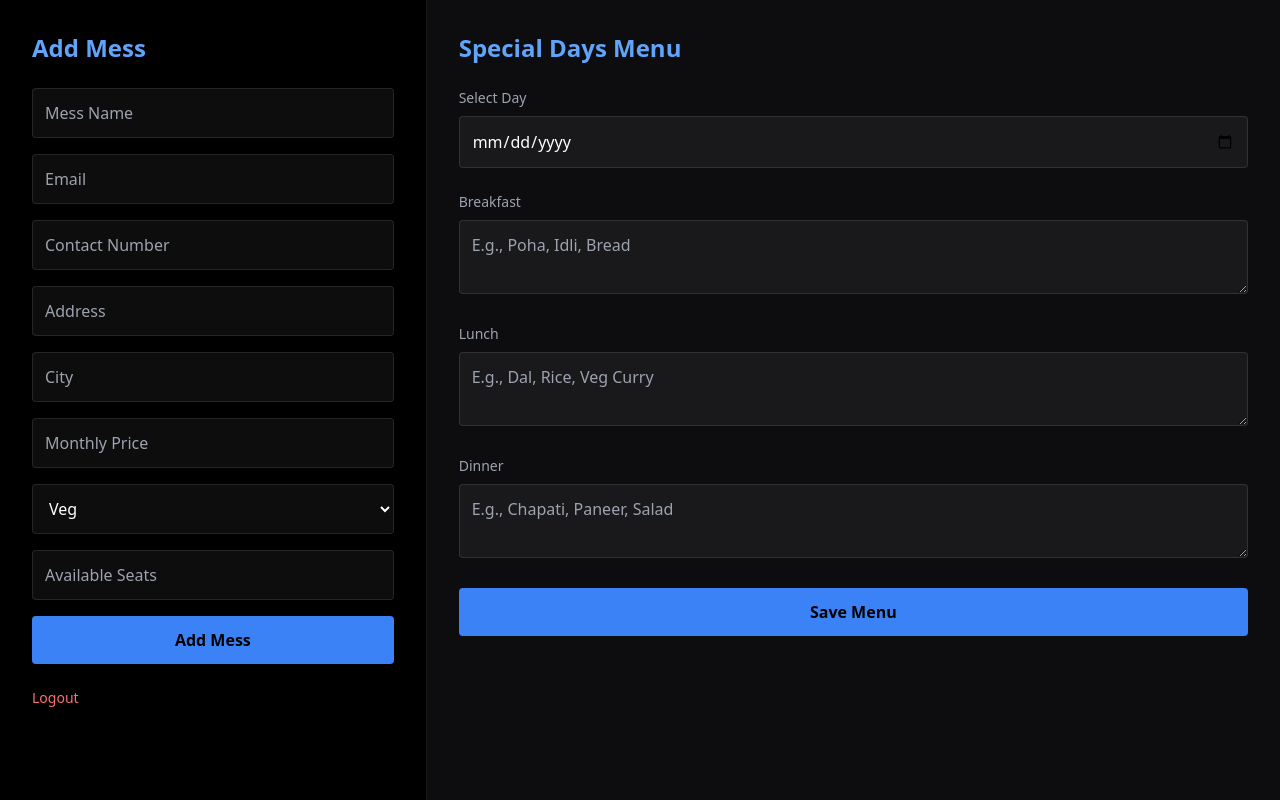
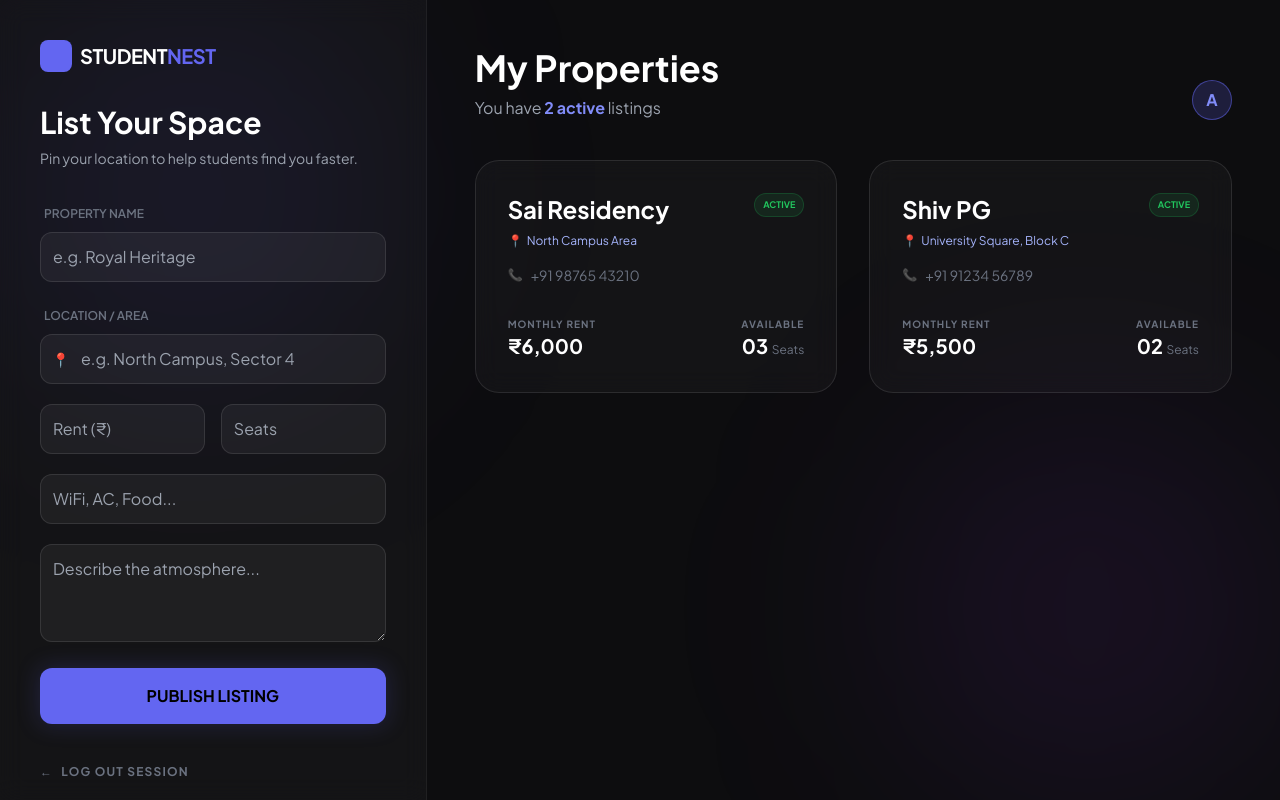
Before and after one commit to vedantmorankar24/hostel_finder_project, a Flask app: page /add_mess in a window 1280 px wide. Run offline with Flask 3, Linux system fonts and the light colour scheme; some libraries are stand-ins or nearby versions.

Commit message:
change in ui

```diff
--- a/Hostel_Mess_Finder_Project/templates/mess_dashboard.html
+++ b/Hostel_Mess_Finder_Project/templates/mess_dashboard.html
@@ -1,99 +1,148 @@
 <!DOCTYPE html>
 <html lang="en">
-
 <head>
     <meta charset="UTF-8">
-    <title>Mess Dashboard | StudentNest</title>
+    <title>Owner Dashboard | StudentNest</title>
     <script src="https://cdn.tailwindcss.com"></script>
-    <link rel="stylesheet" href="{{ url_for('static', filename='css/style.css') }}">
+    <link href="https://fonts.googleapis.com/css2?family=Plus+Jakarta+Sans:wght@400;600;700&display=swap" rel="stylesheet">
+    <style>
+        body { font-family: 'Plus Jakarta Sans', sans-serif; }
+        .glass {
+            background: rgba(255, 255, 255, 0.03);
+            backdrop-filter: blur(12px);
+            -webkit-backdrop-filter: blur(12px);
+        }
+        .gradient-border {
+            border: 1px solid rgba(255, 255, 255, 0.1);
+            transition: all 0.3s cubic-bezier(0.4, 0, 0.2, 1);
+        }
+        .gradient-border:hover {
+            border-color: #6366f1;
+            box-shadow: 0 0 20px rgba(99, 102, 241, 0.2);
+        }
+        /* Custom Scrollbar */
+        ::-webkit-scrollbar { width: 5px; }
+        ::-webkit-scrollbar-track { background: transparent; }
+        ::-webkit-scrollbar-thumb { background: #312e81; border-radius: 10px; }
+    </style>
 </head>
 
-<body class="bg-[#0d0d0f] text-white min-h-screen font-sans">
+<body class="bg-[#0d0d0f] text-gray-200 min-h-screen selection:bg-indigo-500/30">
+
+    <div class="fixed top-0 left-0 w-96 h-96 bg-indigo-600/10 rounded-full blur-[120px] -z-10"></div>
+    <div class="fixed bottom-0 right-0 w-96 h-96 bg-purple-600/10 rounded-full blur-[120px] -z-10"></div>
 
     <div class="flex min-h-screen">
 
-        <!-- LEFT SIDE : ADD MESS -->
-        <div class="w-1/3 bg-black p-8 border-r border-white/10">
-            <h2 class="text-2xl font-bold mb-6 text-blue-400">Add Mess</h2>
+        <aside class="w-1/3 glass p-10 border-r border-white/5 sticky top-0 h-screen overflow-y-auto">
+            <div class="flex items-center gap-2 mb-8">
+                <div class="w-8 h-8 bg-indigo-500 rounded-lg"></div>
+                <h1 class="text-xl font-bold tracking-tight text-white uppercase">Student<span class="text-indigo-500">Nest</span></h1>
+            </div>
 
-            <form method="POST" action="{{ url_for('add_mess') }}" class="space-y-4">
+            <h2 class="text-3xl font-bold mb-2 text-white">List Your Space</h2>
+            <p class="text-gray-400 text-sm mb-8">Pin your location to help students find you faster.</p>
 
-                <input type="text" name="name" placeholder="Mess Name"
-                    class="w-full p-3 rounded bg-white/5 border border-white/10" required>
+            <form method="POST" enctype="multipart/form-data" class="space-y-5">
+                <div>
+                    <label class="text-xs font-semibold text-gray-500 uppercase ml-1">Property Name</label>
+                    <input type="text" name="house_name" placeholder="e.g. Royal Heritage" class="w-full mt-2 p-3 rounded-xl bg-white/5 border border-white/10 focus:border-indigo-500 outline-none transition-all">
+                </div>
 
-                <input type="email" name="email" placeholder="Email"
-                    class="w-full p-3 rounded bg-white/5 border border-white/10" required>
+                <div>
+                    <label class="text-xs font-semibold text-gray-500 uppercase ml-1">Location / Area</label>
+                    <div class="relative mt-2">
+                        <span class="absolute inset-y-0 left-0 pl-3 flex items-center text-gray-500 text-sm">📍</span>
+                        <input type="text" name="location" placeholder="e.g. North Campus, Sector 4" class="w-full pl-10 p-3 rounded-xl bg-white/5 border border-white/10 focus:border-indigo-500 outline-none transition-all">
+                    </div>
+                </div>
 
-                <input type="tel" name="phone" placeholder="Contact Number"
-                    class="w-full p-3 rounded bg-white/5 border border-white/10" required>
+                <div class="grid grid-cols-2 gap-4">
+                    <input type="number" name="rent" placeholder="Rent (₹)" class="w-full p-3 rounded-xl bg-white/5 border border-white/10 focus:border-indigo-500 outline-none">
+                    <input type="number" name="seats" placeholder="Seats" class="w-full p-3 rounded-xl bg-white/5 border border-white/10 focus:border-indigo-500 outline-none">
+                </div>
 
-                <input type="text" name="address" placeholder="Address"
-                    class="w-full p-3 rounded bg-white/5 border border-white/10" required>
+                <input type="text" name="features" placeholder="WiFi, AC, Food..." class="w-full p-3 rounded-xl bg-white/5 border border-white/10 focus:border-indigo-500 outline-none">
 
-                <input type="text" name="city" placeholder="City"
-                    class="w-full p-3 rounded bg-white/5 border border-white/10" required>
+                <textarea name="about" rows="3" placeholder="Describe the atmosphere..." class="w-full p-3 rounded-xl bg-white/5 border border-white/10 focus:border-indigo-500 outline-none"></textarea>
 
-                <input type="number" name="price" placeholder="Monthly Price"
-                    class="w-full p-3 rounded bg-white/5 border border-white/10" required>
-
-                <select name="veg_type" class="w-full p-3 rounded bg-white/5 border border-white/10">
-                    <option value="Veg">Veg</option>
-                    <option value="Non-Veg">Non-Veg</option>
-                </select>
-
-                <input type="number" name="available_seats" placeholder="Available Seats"
-                    class="w-full p-3 rounded bg-white/5 border border-white/10" required>
-
-                <button type="submit" class="w-full bg-blue-500 py-3 rounded text-black font-bold">
-                    Add Mess
+                <div class="relative group">
+                    <div class="absolute inset-0 bg-indigo-500 blur-md opacity-20 group-hover:opacity-40 transition-opacity"></div>
+                    <button type="submit" class="relative w-full bg-indigo-500 hover:bg-indigo-400 text-black font-extrabold py-4 rounded-xl transition-all active:scale-95">
+                        PUBLISH LISTING
                     </button>
+                </div>
             </form>
 
+            <a href="/logout" class="inline-flex items-center mt-10 text-gray-500 hover:text-red-400 text-xs font-bold uppercase tracking-widest transition-colors">
+                <span class="mr-2">←</span> Log out session
+            </a>
+        </aside>
 
-            <a href="{{ url_for('logout_page') }}" class="block mt-6 text-red-400 text-sm">Logout</a>
+        <main class="w-2/3 p-12 overflow-y-auto">
+            <header class="flex justify-between items-end mb-10">
+                <div>
+                    <h2 class="text-4xl font-bold text-white">My Properties</h2>
+                    <p class="text-gray-400 mt-2">You have <span class="text-indigo-400 font-bold">2 active</span> listings</p>
+                </div>
+                <div class="h-10 w-10 rounded-full bg-indigo-500/20 border border-indigo-500/50 flex items-center justify-center text-indigo-400 font-bold">A</div>
+            </header>
+
+            <div class="grid grid-cols-2 gap-8">
+                <div class="glass p-8 rounded-3xl gradient-border relative group overflow-hidden">
+                    <div class="flex justify-between items-start">
+                        <h3 class="text-2xl font-bold text-white group-hover:text-indigo-400 transition-colors">Sai Residency</h3>
+                        <span class="bg-green-500/10 text-green-500 text-[9px] font-bold px-2 py-1 rounded-full border border-green-500/20">ACTIVE</span>
                     </div>
 
-        <!-- RIGHT SIDE : SPECIAL DAYS -->
-        <div class="w-2/3 p-8">
-            <h2 class="text-2xl font-bold mb-6 text-blue-400">Special Days Menu</h2>
+                    <p class="text-xs text-indigo-300 mt-2 font-medium flex items-center">
+                        <span class="mr-1">📍</span> North Campus Area
+                    </p>
 
-            <form method="POST" class="space-y-6">
+                    <p class="text-sm text-gray-500 mt-4 flex items-center">
+                        <span class="mr-2 text-xs">📞</span> +91 98765 43210
+                    </p>
 
-                <!-- Day Selection -->
+                    <div class="mt-8 flex items-center justify-between">
                         <div>
-                    <label class="text-sm mb-2 block text-gray-400">Select Day</label>
-                    <input type="date" name="menu_date" class="w-full p-3 rounded bg-white/5 border border-white/10">
+                            <p class="text-[10px] text-gray-500 uppercase font-bold tracking-widest">Monthly Rent</p>
+                            <p class="text-xl font-bold text-white">₹6,000</p>
+                        </div>
+                        <div class="text-right">
+                            <p class="text-[10px] text-gray-500 uppercase font-bold tracking-widest">Available</p>
+                            <p class="text-xl font-bold text-white text-indigo-400">03 <span class="text-xs font-normal text-gray-500">Seats</span></p>
+                        </div>
+                    </div>
                 </div>
 
-                <!-- Breakfast -->
-                <div>
-                    <label class="text-sm mb-2 block text-gray-400">Breakfast</label>
-                    <textarea name="breakfast" rows="2" class="w-full p-3 rounded bg-white/5 border border-white/10"
-                        placeholder="E.g., Poha, Idli, Bread"></textarea>
+                <div class="glass p-8 rounded-3xl gradient-border relative group overflow-hidden">
+                    <div class="flex justify-between items-start">
+                        <h3 class="text-2xl font-bold text-white group-hover:text-indigo-400 transition-colors">Shiv PG</h3>
+                        <span class="bg-green-500/10 text-green-500 text-[9px] font-bold px-2 py-1 rounded-full border border-green-500/20">ACTIVE</span>
                     </div>
 
-                <!-- Lunch -->
+                    <p class="text-xs text-indigo-300 mt-2 font-medium flex items-center">
+                        <span class="mr-1">📍</span> University Square, Block C
+                    </p>
+
+                    <p class="text-sm text-gray-500 mt-4 flex items-center">
+                        <span class="mr-2 text-xs">📞</span> +91 91234 56789
+                    </p>
+
+                    <div class="mt-8 flex items-center justify-between">
                         <div>
-                    <label class="text-sm mb-2 block text-gray-400">Lunch</label>
-                    <textarea name="lunch" rows="2" class="w-full p-3 rounded bg-white/5 border border-white/10"
-                        placeholder="E.g., Dal, Rice, Veg Curry"></textarea>
+                            <p class="text-[10px] text-gray-500 uppercase font-bold tracking-widest">Monthly Rent</p>
+                            <p class="text-xl font-bold text-white">₹5,500</p>
                         </div>
-
-                <!-- Dinner -->
-                <div>
-                    <label class="text-sm mb-2 block text-gray-400">Dinner</label>
-                    <textarea name="dinner" rows="2" class="w-full p-3 rounded bg-white/5 border border-white/10"
-                        placeholder="E.g., Chapati, Paneer, Salad"></textarea>
+                        <div class="text-right">
+                            <p class="text-[10px] text-gray-500 uppercase font-bold tracking-widest">Available</p>
+                            <p class="text-xl font-bold text-white text-indigo-400">02 <span class="text-xs font-normal text-gray-500">Seats</span></p>
                         </div>
-
-                <button type="submit" class="w-full bg-blue-500 py-3 rounded text-black font-bold">
-                    Save Menu
-                </button>
-            </form>
                     </div>
-
                 </div>
-
+            </div>
+        </main>
+    </div>
+    <script src="{{ url_for('static', filename='script.js') }}"></script>
 </body>
-
 </html>
```
Lines whose indentation alone changed are shown as unchanged.
